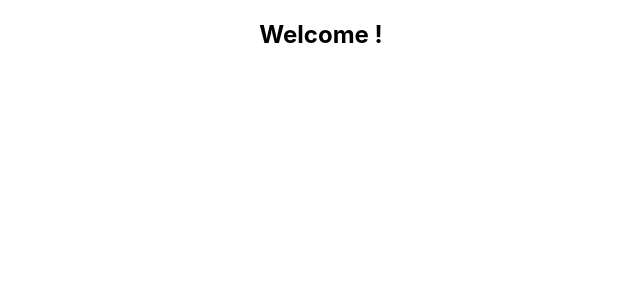
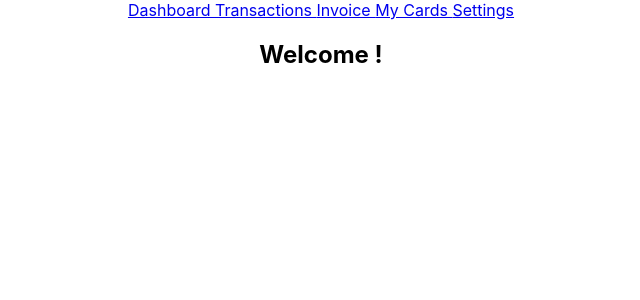
Before and after one commit to LeverPay/user-dashboard-frontend, a React (Create React App) app in the folder leverpay/: page / in a window 1280 px wide. Shown: the top 300 px of the page, without its empty margins (319-959 px from the left). Built offline with nearby package versions, Linux system fonts and the light colour scheme.

Commit message:
modified ../../App.js

```diff
--- a/leverpay/src/App.js
+++ b/leverpay/src/App.js
@@ -2,6 +2,8 @@
 import Container from 'react-bootstrap/Container';
 import Row from 'react-bootstrap/Row';
 import Col from 'react-bootstrap/Col';
+
+import NavComponent from './components/shared-files/NavComponent';
 
 import './App.css';
 
@@ -12,7 +14,7 @@ function App() {
         <Container>
           <Row>
             <Col>
-
+              <NavComponent />
             </Col>
             <Col xs={6}>
               <h2> Welcome ! </h2>
```
